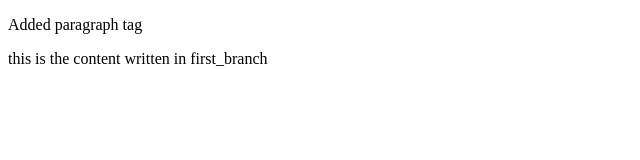
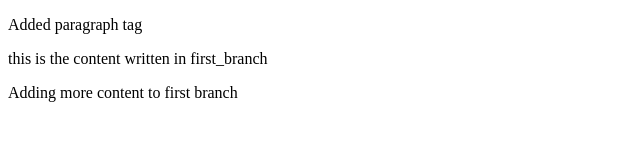
Before and after one commit to aman101001/test, a plain HTML site: page index.html in a window 1280 px wide. Shown: the whole page, without its empty margins (0-640 px from the left). Drawn offline with Linux system fonts and the light colour scheme.

Commit message:
Added more content

```diff
--- a/index.html
+++ b/index.html
@@ -13,6 +13,7 @@
     <!-- First branch -->
     <div>
         <p>this is the content written in first_branch</p>
+        <p>Adding more content to first branch</p>
     </div>
 
 </body>
```
